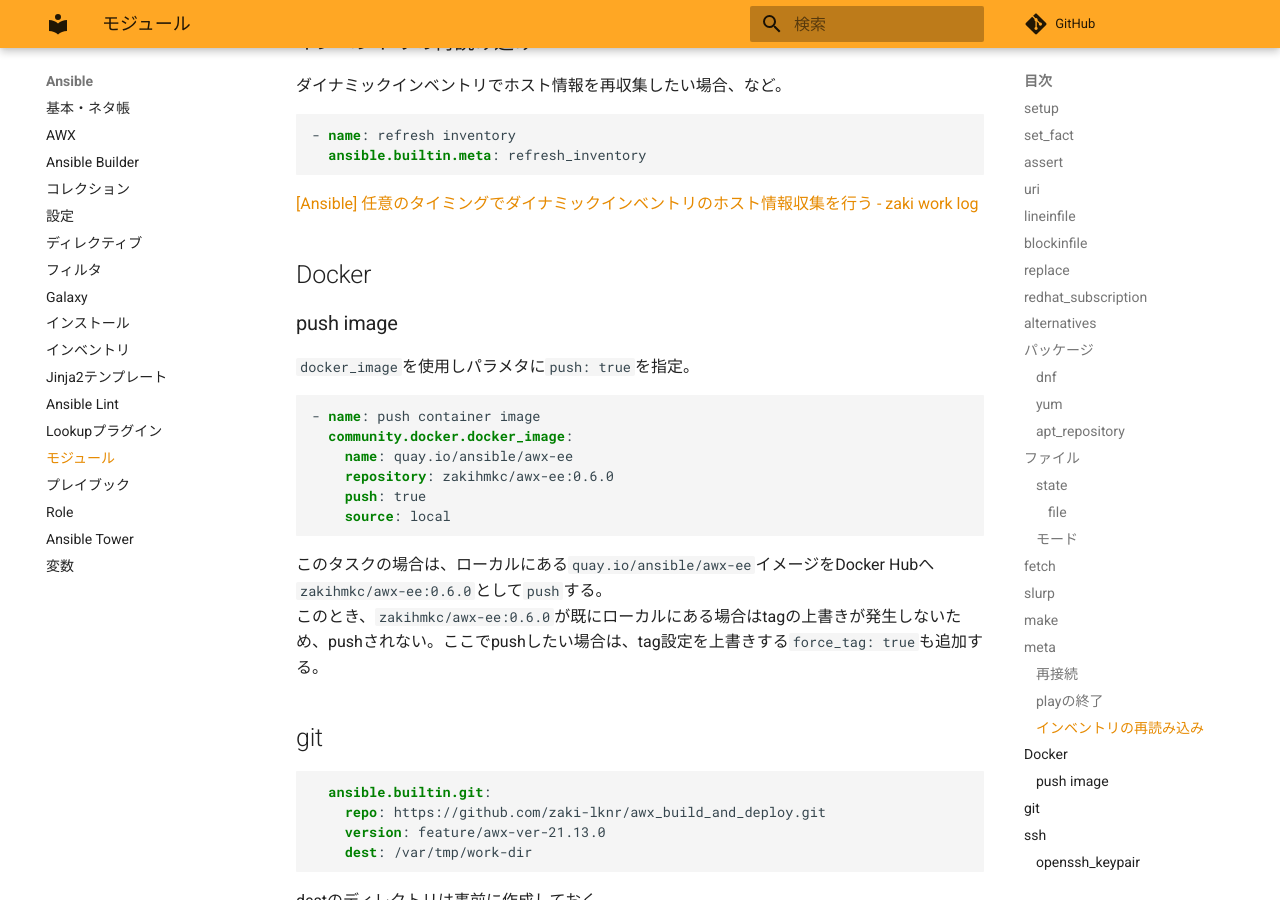
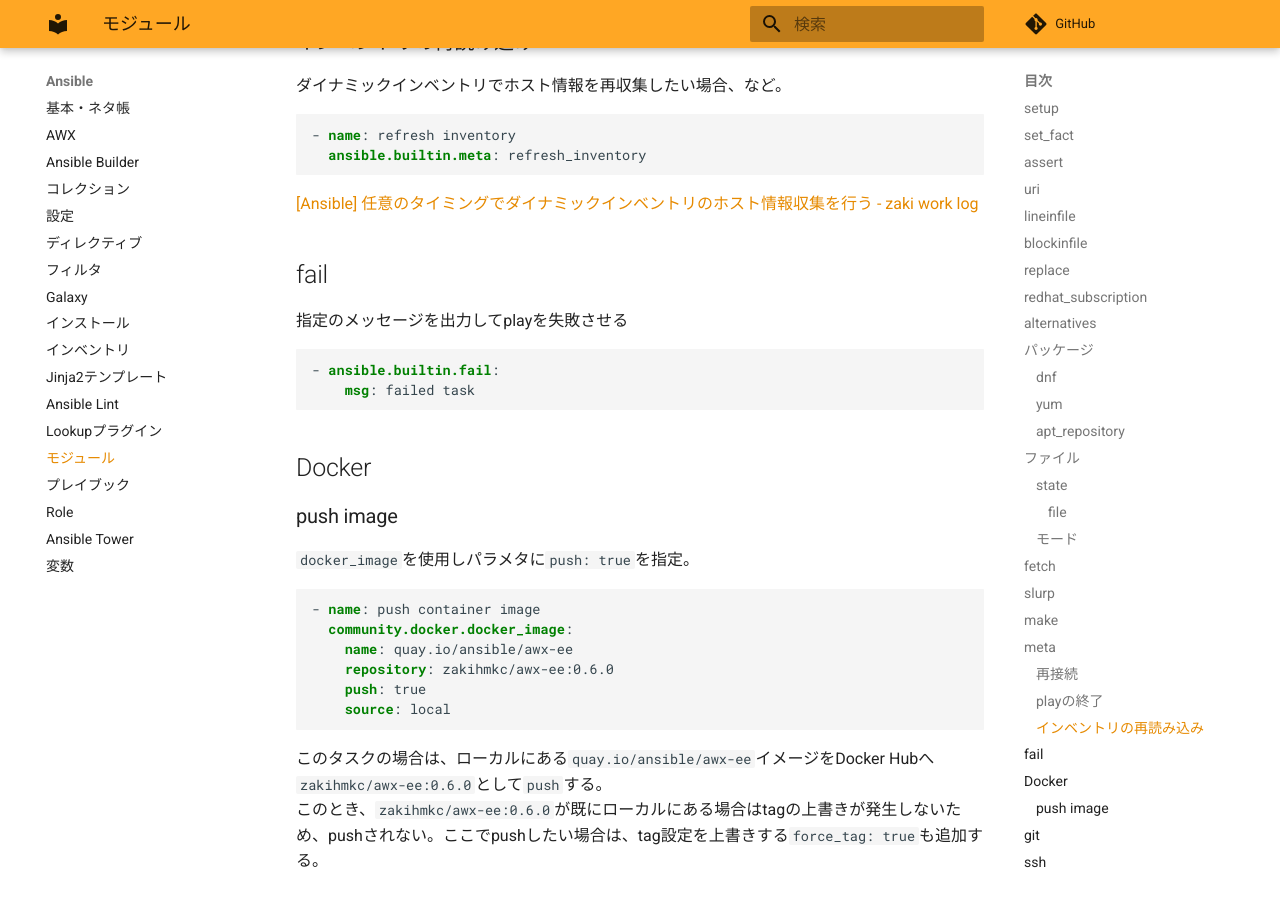
Before and after one commit to zaki-lknr/docs, an MkDocs documentation site: the page built from docs/Ansible/module.md, in a window 1280 px wide and 900 px high, scrolled down 10848 px. Built offline with MkDocs 1.6.1 and Material for MkDocs 9.7.7, drawn with Linux system fonts in a browser that asks for light colours; comment, search, counter and statistics services are not loaded.

Commit message:
add: ansible/module: faileでエラーにする

````diff
--- a/docs/Ansible/module.md
+++ b/docs/Ansible/module.md
@@ -500,6 +500,15 @@ localhost                  : ok=2    changed=0    unreachable=0    failed=0    s
 
 [[Ansible] 任意のタイミングでダイナミックインベントリのホスト情報収集を行う - zaki work log](https://zaki-hmkc.hatenablog.com/entry/2022/11/09/203145)
 
+## fail
+
+指定のメッセージを出力してplayを失敗させる
+
+```yaml
+- ansible.builtin.fail:
+    msg: failed task
+```
+
 ## Docker
 
 ### push image
````
